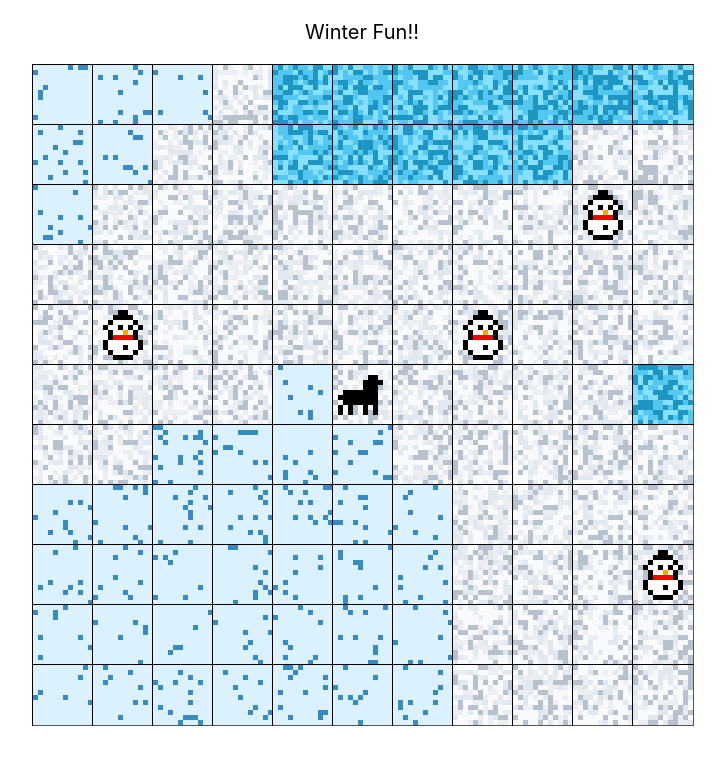
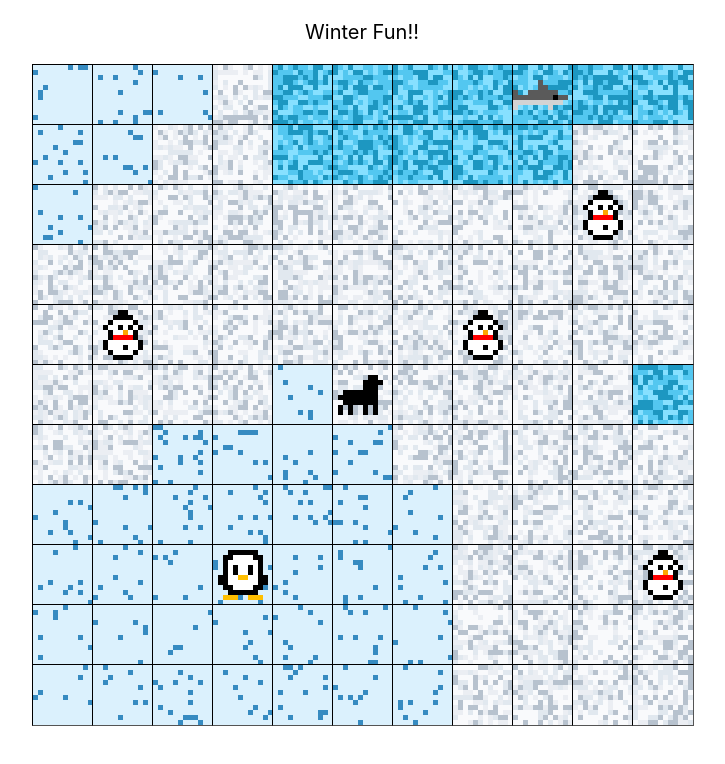
Before and after one commit to jagluck/beach-site, a React (Create React App) app: page / in a window 1280 px wide. Shown: the top 764 px of the page, without its empty margins (278-1003 px from the left). Built offline with nearby package versions, Linux system fonts and the light colour scheme.

Commit message:
add characters

```diff
--- a/src/Components/Grid.tsx
+++ b/src/Components/Grid.tsx
@@ -3,7 +3,8 @@ import $ from 'jquery';
 import GridCell from './GridCell';
 import GridCellPixel from './GridCellPixel';
 import * as CellTypes from '../Constants/CellTypes';
-import { colorGenerator, createCellInfo, addFriend } from '../Util/Grid';
+import * as CHARACTERS from '../Constants/Characters';
+import { colorGenerator, createCellInfo, addFriend, buildFriend } from '../Util/Grid';
 
 interface Grid {
     updateNumber: number;
@@ -14,10 +15,6 @@ interface Grid {
     interval: any;
     gridLength: number;
     horseDirection: number;
-    character1: character;
-    character2: character;
-    character3: character;
-    character4: character;
 }
 
 interface character {
@@ -34,61 +31,6 @@ class Grid extends React.Component {
         this.gridLength = 11;
         this.grid = [];
         this.horseDirection = 1;
-        this.character1 = {
-            0: [],
-            1: [],
-            2: [7, 8],
-            3: [6, 7, 8, 9],
-            4: [6, 7, 8],
-            5: [2, 3, 4, 5, 6, 7, 8],
-            6: [1, 2, 3, 4, 5, 6, 7, 8],
-            7: [2, 3, 4, 5, 6, 7, 8],
-            8: [1, 3, 6, 8],
-            9: [1, 3, 6, 8],
-            10: [],
-            11: []
-        }
-        this.character2 = {
-            0: [],
-            1: [7, 8],
-            2: [6, 7, 8, 9],
-            3: [6, 7, 8],
-            4: [2, 3, 4, 5, 6, 7, 8],
-            5: [1, 2, 3, 4, 5, 6, 7, 8],
-            6: [2, 3, 4, 5, 6, 7, 8, 9],
-            7: [2, 4, 7, 9],
-            8: [2, 4, 7],
-            9: [],
-            10: [],
-            11: []
-        }
-        this.character3 = {
-            0: [],
-            1: [],
-            2: [3, 4],
-            3: [2, 3, 4, 5],
-            4: [3, 4, 5],
-            5: [3, 4, 5, 6, 7, 8, 9],
-            6: [3, 4, 5, 6, 7, 8, 9, 10],
-            7: [3, 4, 5, 6, 7, 8, 9],
-            8: [3, 5, 8, 10],
-            9: [3, 5, 8, 10],
-            10: [],
-            11: []
-        }
-        this.character4 = {
-            0: [],
-            1: [3, 4],
-            2: [2, 3, 4, 5],
-            3: [3, 4, 5],
-            4: [3, 4, 5, 6, 7, 8, 9],
-            5: [3, 4, 5, 6, 7, 8, 9, 10],
-            6: [2, 3, 4, 5, 6, 7, 8, 9],
-            7: [2, 4, 7, 9],
-            8: [4, 7, 9],
-            9: [],
-            10: []
-        }
 
         $('body').off().on('keydown', this.onKeyPressHandler);
     }
@@ -182,15 +124,15 @@ class Grid extends React.Component {
     }
 
     addCharacter(gridWithoutCharacter: any, updateNumber: number) {
-        let character = this.character1;
+        let character = CHARACTERS.HORSE_ONE;
         if (this.horseDirection === 1) {
             if ((updateNumber / 2) % 2 === 0) {
-                character = this.character2;
+                character = CHARACTERS.HORSE_TWO;
             }
         } else {
-            character = this.character3;
+            character = CHARACTERS.HORSE_THREE;
             if ((updateNumber / 2) % 2 === 0) {
-                character = this.character4;
+                character = CHARACTERS.HORSE_FOUR;
             }
         }
 
@@ -201,21 +143,22 @@ class Grid extends React.Component {
             let thisRow = [];
             for (let column: number = 0; column < this.gridLength; column++) {
                 let thisCellPixels = []
+
                 for (let cellRow: number = 0; cellRow < 12; cellRow++) {
                     let thisCellPixelsRow = []
                     for (let cellColumn = 0; cellColumn < 12; cellColumn++) {
                         let thisCellPixelsColumn = []
-                        if (row === charPos && column === charPos && this.isInChar(cellColumn, cellRow, character)) {
-                            let thisPixel = <GridCellPixel column={cellColumn} row={cellRow} color={'#000000'}></GridCellPixel>
-                            thisCellPixelsColumn.push(thisPixel);
-                        } else {
-                            let thisPixel = <GridCellPixel column={cellColumn} row={cellRow} color={gridWithoutCharacter[row][column].props.pixels[cellRow][cellColumn][0].props.color}></GridCellPixel>
-                            thisCellPixelsColumn.push(thisPixel)
-                        }
+                        let thisPixel = <GridCellPixel column={cellColumn} row={cellRow} color={gridWithoutCharacter[row][column].props.pixels[cellRow][cellColumn][0].props.color}></GridCellPixel>
+                        thisCellPixelsColumn.push(thisPixel)
                         thisCellPixelsRow.push(thisCellPixelsColumn);
                     }
                     thisCellPixels.push(thisCellPixelsRow);
                 }
+
+                if (row === charPos && column === charPos) {
+                    thisCellPixels = buildFriend(thisCellPixels, character);
+                }
+
                 let thisCell = <GridCell column={column} row={row} cellType={gridWithoutCharacter[row][column].props.cellType} isSeed={gridWithoutCharacter[row][column].props.isSeed} pixels={thisCellPixels}></GridCell>
                 thisRow.push(thisCell);
             }
--- /dev/null
+++ b/src/Constants/Characters.js
@@ -0,0 +1,215 @@
+export const SNOWMAN = {
+    "#000000": {
+        0: [],
+        1: [5, 6],
+        2: [4, 5, 6, 7],
+        3: [3, 8],
+        4: [2, 5, 7, 9],
+        5: [3, 8],
+        6: [3, 8],
+        7: [2, 9],
+        8: [2, 6, 9],
+        9: [3, 8],
+        10: [4, 5, 6, 7],
+        11: []
+    },
+    "#FF0000": {
+        0: [],
+        1: [],
+        2: [],
+        3: [],
+        4: [],
+        5: [],
+        6: [4, 5, 6, 7],
+        7: [],
+        8: [],
+        9: [],
+        10: [],
+        11: []
+    },
+    "#FFA500": {
+        0: [],
+        1: [],
+        2: [],
+        3: [],
+        4: [],
+        5: [6],
+        6: [],
+        7: [],
+        8: [],
+        9: [],
+        10: [],
+        11: []
+    },
+    "#FFFFFF": {
+        0: [],
+        1: [],
+        2: [],
+        3: [4, 5, 6, 7],
+        4: [3, 4, 6, 8],
+        5: [4, 5, 7],
+        6: [],
+        7: [3, 4, 5, 6, 7, 8],
+        8: [3, 4, 5, 7, 8],
+        9: [4, 5, 6, 7],
+        10: [],
+        11: []
+    }
+}
+
+export const PENGUIN = {
+    "#000000": {
+        0: [],
+        1: [3, 4, 5, 6, 7, 8],
+        2: [2, 3, 8, 9],
+        3: [2, 9],
+        4: [2, 4, 7, 9],
+        5: [2, 4, 7, 9],
+        6: [1, 2, 9, 10],
+        7: [1, 2, 9, 10],
+        8: [2, 3, 8, 9],
+        9: [3, 4, 5, 6, 7, 8],
+        10: [],
+        11: []
+    },
+    "#FFBF00": {
+        0: [],
+        1: [],
+        2: [],
+        3: [],
+        4: [],
+        5: [],
+        6: [5, 6],
+        7: [],
+        8: [],
+        9: [],
+        10: [2, 3, 4, 7, 8, 9],
+        11: []
+    },
+    "#FFFFFF": {
+        0: [],
+        1: [],
+        2: [4, 5, 6, 7],
+        3: [3, 4, 5, 6, 7, 8],
+        4: [3, 5, 6, 8],
+        5: [3, 5, 6, 8],
+        6: [3, 4, 7, 8],
+        7: [3, 4, 5, 6, 7, 8],
+        8: [4, 5, 6, 7],
+        9: [],
+        10: [],
+        11: []
+    }
+}
+
+export const SHARK = {
+    "#D3D3D3": {
+        0: [],
+        1: [],
+        2: [],
+        3: [],
+        4: [],
+        5: [],
+        6: [],
+        7: [0, 1, 2, 3, 4, 5, 6, 7, 8, 9],
+        8: [0, 7],
+        9: [],
+        10: [],
+        11: []
+    },
+    "#5A5A5A": {
+        0: [],
+        1: [],
+        2: [],
+        3: [5],
+        4: [5, 6],
+        5: [0, 3, 4, 5, 6, 7, 8],
+        6: [0, 1, 2, 3, 4, 5, 6, 7, 9, 10],
+        7: [],
+        8: [],
+        9: [],
+        10: [],
+        11: []
+    },
+    "#000000": {
+        0: [],
+        1: [],
+        2: [],
+        3: [],
+        4: [],
+        5: [],
+        6: [8],
+        7: [],
+        8: [],
+        9: [],
+        10: [],
+        11: []
+    }
+}
+
+export const HORSE_ONE = {
+    "#000000": {
+        0: [],
+        1: [],
+        2: [7, 8],
+        3: [6, 7, 8, 9],
+        4: [6, 7, 8],
+        5: [2, 3, 4, 5, 6, 7, 8],
+        6: [1, 2, 3, 4, 5, 6, 7, 8],
+        7: [2, 3, 4, 5, 6, 7, 8],
+        8: [1, 3, 6, 8],
+        9: [1, 3, 6, 8],
+        10: [],
+        11: []
+    }
+}
+
+export const HORSE_TWO = {
+    "#000000": {
+        0: [],
+        1: [7, 8],
+        2: [6, 7, 8, 9],
+        3: [6, 7, 8],
+        4: [2, 3, 4, 5, 6, 7, 8],
+        5: [1, 2, 3, 4, 5, 6, 7, 8],
+        6: [2, 3, 4, 5, 6, 7, 8, 9],
+        7: [2, 4, 7, 9],
+        8: [2, 4, 7],
+        9: [],
+        10: [],
+        11: []
+    }
+}
+
+export const HORSE_THREE = {
+    "#000000": {
+        0: [],
+        1: [],
+        2: [3, 4],
+        3: [2, 3, 4, 5],
+        4: [3, 4, 5],
+        5: [3, 4, 5, 6, 7, 8, 9],
+        6: [3, 4, 5, 6, 7, 8, 9, 10],
+        7: [3, 4, 5, 6, 7, 8, 9],
+        8: [3, 5, 8, 10],
+        9: [3, 5, 8, 10],
+        10: [],
+        11: []
+    }
+}
+
+export const HORSE_FOUR = {
+    "#000000": {
+        0: [],
+        1: [3, 4],
+        2: [2, 3, 4, 5],
+        3: [3, 4, 5],
+        4: [3, 4, 5, 6, 7, 8, 9],
+        5: [3, 4, 5, 6, 7, 8, 9, 10],
+        6: [2, 3, 4, 5, 6, 7, 8, 9],
+        7: [2, 4, 7, 9],
+        8: [4, 7, 9],
+        9: [],
+        10: []
+    }
+}
--- a/src/Util/Grid.js
+++ b/src/Util/Grid.js
@@ -1,6 +1,7 @@
 import * as CellColors from '../Constants/CellColors';
 import * as CellTypes from '../Constants/CellTypes';
 import * as SHOW_SEEDS from '../Constants/ShowSeeds';
+import * as CHARACTERS from '../Constants/Characters';
 import GridCellPixel from '../Components/GridCellPixel';
 
 export function colorGenerator(cellType, isSeed) {
@@ -18,81 +19,38 @@ export function colorGenerator(cellType, isSeed) {
 }
 
 export function addFriend(cellType, thisCellPixels) {
-    let snowmanBlack = {
-        0: [],
-        1: [5, 6],
-        2: [4, 5, 6, 7],
-        3: [3, 8],
-        4: [2, 5, 7, 9],
-        5: [3, 8],
-        6: [3, 8],
-        7: [2, 9],
-        8: [2, 6, 9],
-        9: [3, 8],
-        10: [4, 5, 6, 7],
-        11: []
+    if (cellType === CellTypes.SNOW) {
+        thisCellPixels = buildFriend(thisCellPixels, CHARACTERS.SNOWMAN);
     }
-    let snowmanRed = {
-        0: [],
-        1: [],
-        2: [],
-        3: [],
-        4: [],
-        5: [],
-        6: [4, 5, 6, 7],
-        7: [],
-        8: [],
-        9: [],
-        10: [],
-        11: []
+
+    if (cellType === CellTypes.ICE) {
+        thisCellPixels = buildFriend(thisCellPixels, CHARACTERS.PENGUIN);
     }
-    let snowmanOrange = {
-        0: [],
-        1: [],
-        2: [],
-        3: [],
-        4: [],
-        5: [6],
-        6: [],
-        7: [],
-        8: [],
-        9: [],
-        10: [],
-        11: []
+
+    if (cellType === CellTypes.OCEAN) {
+        thisCellPixels = buildFriend(thisCellPixels, CHARACTERS.SHARK);
     }
-    let snowmanWhite = {
-        0: [],
-        1: [],
-        2: [],
-        3: [4, 5, 6, 7],
-        4: [3, 4, 6, 8],
-        5: [4, 5, 7],
-        6: [],
-        7: [3, 4, 5, 6, 7, 8],
-        8: [3, 4, 5, 7, 8],
-        9: [4, 5, 6, 7],
-        10: [],
-        11: []
+
+    return thisCellPixels;
 }
-    if (cellType === CellTypes.SNOW) {
+
+export function buildFriend(thisCellPixels, friend) {
     let newThisCellPixels = []
     for (let cellRow = 0; cellRow < 12; cellRow++) {
         let thisCellPixelsRow = []
         for (let cellColumn = 0; cellColumn < 12; cellColumn++) {
             let thisCellPixelsColumn = []
-                if (isInChar(cellColumn, cellRow, snowmanBlack)) {
-                    let thisPixel = <GridCellPixel column={cellColumn} row={cellRow} color={'#000000'}></GridCellPixel>
+            let pixelFound = false;
+            for (var color in friend) {
+                if (!pixelFound && friend.hasOwnProperty(color)) {
+                    if (isInChar(cellColumn, cellRow, friend[color])) {
+                        let thisPixel = <GridCellPixel column={cellColumn} row={cellRow} color={color}></GridCellPixel>
                         thisCellPixelsColumn.push(thisPixel);
-                } else if (isInChar(cellColumn, cellRow, snowmanRed)) {
-                    let thisPixel = <GridCellPixel column={cellColumn} row={cellRow} color={'#FF0000'}></GridCellPixel>
-                    thisCellPixelsColumn.push(thisPixel);
-                } else if (isInChar(cellColumn, cellRow, snowmanOrange)) {
-                    let thisPixel = <GridCellPixel column={cellColumn} row={cellRow} color={'#FFA500'}></GridCellPixel>
-                    thisCellPixelsColumn.push(thisPixel);
-                } else if (isInChar(cellColumn, cellRow, snowmanWhite)) {
-                    let thisPixel = <GridCellPixel column={cellColumn} row={cellRow} color={'#FFFFFF'}></GridCellPixel>
-                    thisCellPixelsColumn.push(thisPixel);
-                } else {
+                        pixelFound = true;
+                    }
+                }
+            }
+            if (!pixelFound) {
                 let thisPixel = thisCellPixels[cellColumn][cellRow][0];
                 thisCellPixelsColumn.push(thisPixel)
             }
@@ -101,9 +59,6 @@ export function addFriend(cellType, thisCellPixels) {
         newThisCellPixels.push(thisCellPixelsRow);
     }
     return newThisCellPixels;
-    }
-
-    return thisCellPixels;
 }
 
 function isInChar(cellColumn, cellRow, character) {
```
Lines whose indentation alone changed are shown as unchanged.
